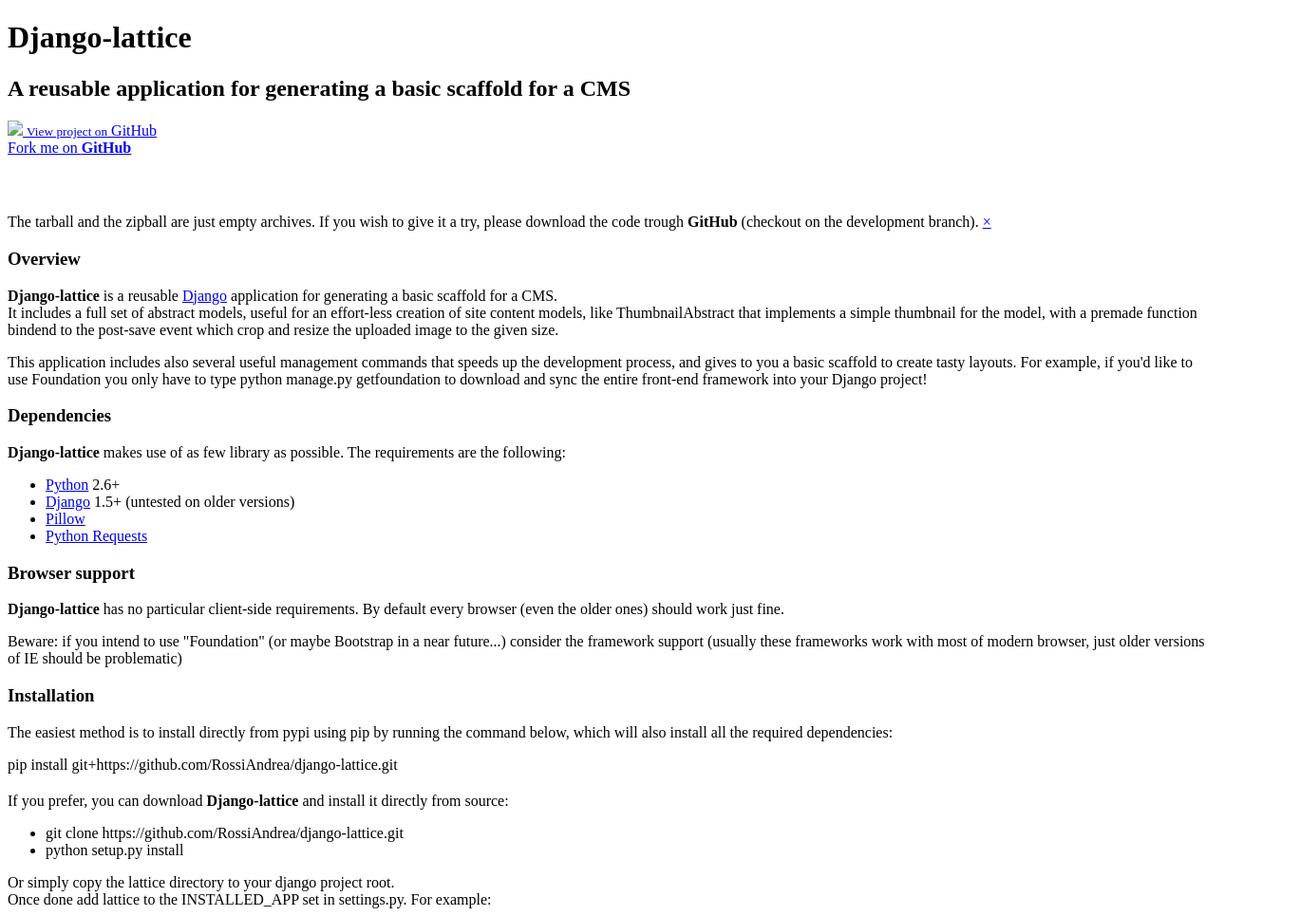
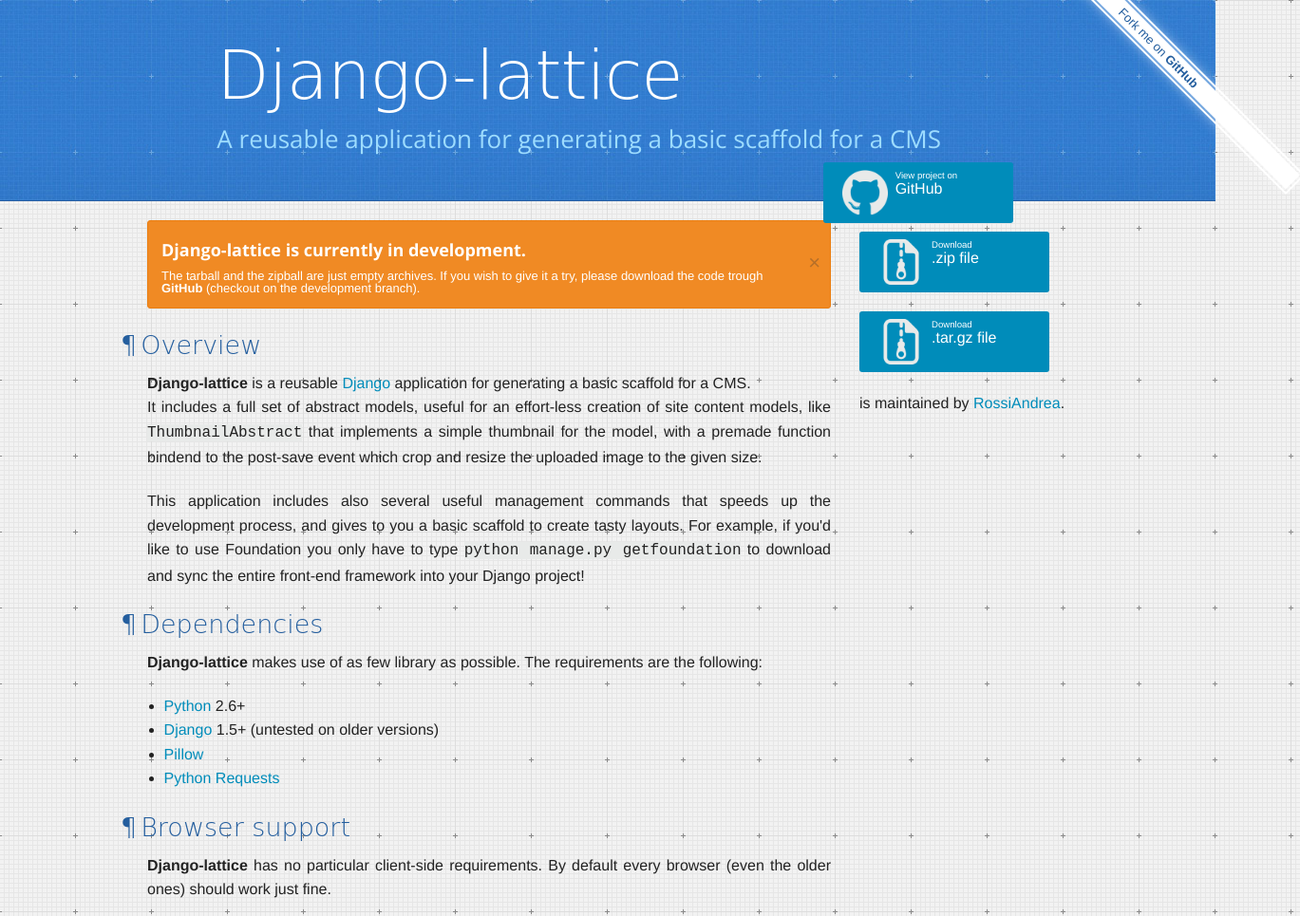
Before and after one commit to RossiAndrea/django-lattice, a plain HTML site: page index.html in a window 1280 px wide. Shown: the top 965 px of the page at 95% size, 1369 px wide, since content can reach past the window. Drawn offline with nearby package versions, Linux system fonts and the light colour scheme; the site is published under a folder, as on GitHub Pages, so addresses that start at the root find nothing; a web font is replaced by a local one.

Commit message:
Used relative path

```diff
--- a/index.html
+++ b/index.html
@@ -7,9 +7,9 @@
     <link href='http://fonts.googleapis.com/css?family=Vast+Shadow' rel='stylesheet' type='text/css'>
 
     <title>Django-lattice | Welcome</title>
-    <link rel="stylesheet" href="/static/css/foundation.css" />
-    <link rel="stylesheet" href="/static/css/lattice.css" />
-    <script src="/static/js/modernizr.js"></script>
+    <link rel="stylesheet" href="static/css/foundation.css" />
+    <link rel="stylesheet" href="static/css/lattice.css" />
+    <script src="static/js/modernizr.js"></script>
   </head>
   <body>
     <header>
@@ -18,7 +18,7 @@
             <h2>A reusable application for generating a basic scaffold for a CMS</h2>
 
             <a href="https://github.com/RossiAndrea/django-lattice" class="button radius" target="_blank">
-                <img src="/static/img/github-logo.png">
+                <img src="static/img/github-logo.png">
                 <small>View project on</small> GitHub
             </a>
         </div>
@@ -126,12 +126,12 @@
         </div>
         <div class="small-3 columns side">
           <a href="https://github.com/RossiAndrea/django-lattice/zipball/master" class="button radius">
-            <img src="/static/img/archive-icon.png">
+            <img src="static/img/archive-icon.png">
             <small>Download</small>
             .zip file
           </a>
           <a href="https://github.com/RossiAndrea/django-lattice/tarball/master" class="button radius">
-            <img src="/static/img/archive-icon.png">
+            <img src="static/img/archive-icon.png">
             <small>Download</small>
             .tar.gz file
           </a>
@@ -139,8 +139,8 @@
           <p class="repo-owner"><a href="https://github.com/RossiAndrea/django-lattice"></a> is maintained by <a href="https://github.com/RossiAndrea">RossiAndrea</a>.</p>
         </div>
     </div>
-    <script src="/static/js/jquery.js"></script>
-    <script src="/static/js/foundation.min.js"></script>
+    <script src="static/js/jquery.js"></script>
+    <script src="static/js/foundation.min.js"></script>
     <script>
       $(document).foundation();
     </script>
--- a/static/css/lattice.css
+++ b/static/css/lattice.css
@@ -1,5 +1,5 @@
 BODY{
-    background: #FFFFFF url(/static/img/graphy.png) 0 0 repeat;
+    background: #FFFFFF url(../img/graphy.png) 0 0 repeat;
     overflow-x: hidden;
 }
 
@@ -33,7 +33,7 @@ BODY{
 HEADER{
     padding-top: 40px;
     padding-bottom: 40px;
-    background: #2e7bcf url(/images/header-bg.jpg) 0 0 repeat-x;
+    background: #2e7bcf url(../../images/header-bg.jpg) 0 0 repeat-x;
     border-bottom: solid 1px #275da1;
 }
 
```
